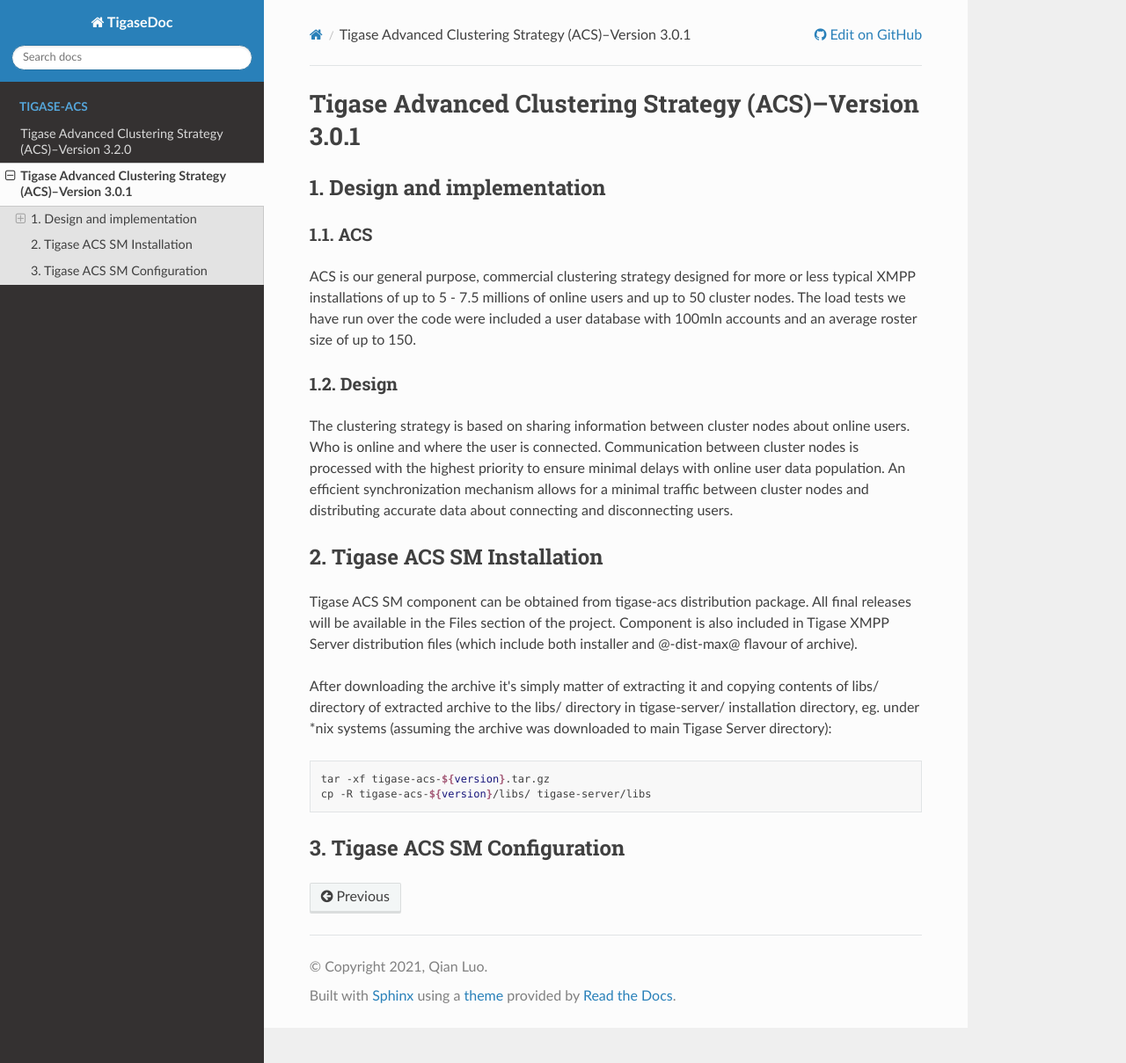
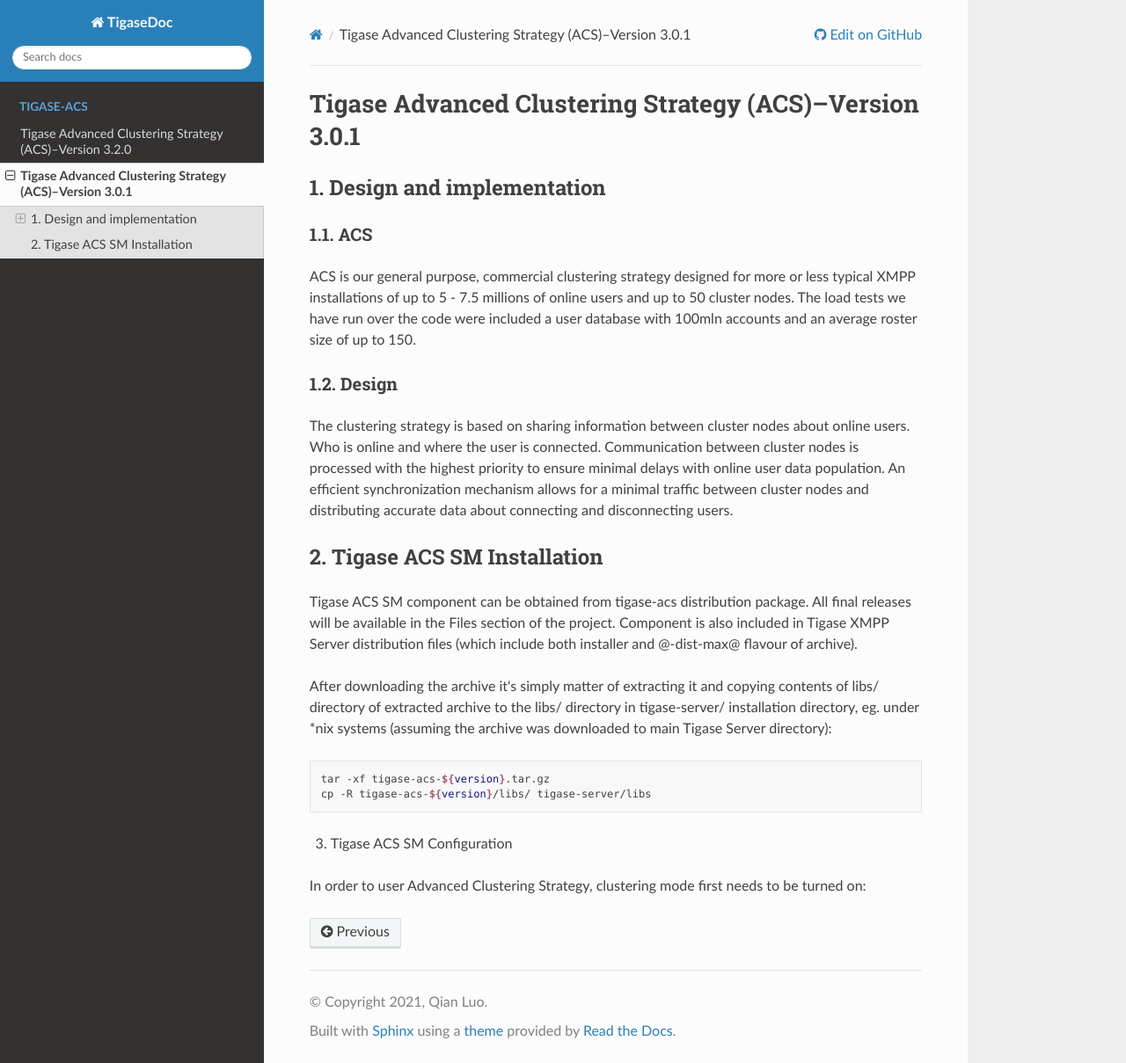
Before and after one commit to tigase/docs-website, a Sphinx documentation site: the page built from docs/3.0.1.rst, in a window 1280 px wide and 1209 px high. Shown: the whole window at 88% size. Built offline with Sphinx 7.4.7 and the Read the Docs theme 2.0.0, drawn with Linux system fonts in a browser that asks for light colours; the version number could not be read and is left out.

Commit message:
updated 3.0.1.rst

```diff
--- a/docs/3.0.1.rst
+++ b/docs/3.0.1.rst
@@ -29,4 +29,5 @@
    cp -R tigase-acs-${version}/libs/ tigase-server/libs
 
 3. Tigase ACS SM Configuration
-==============================
+
+In order to user Advanced Clustering Strategy, clustering mode first needs to be turned on:
```
